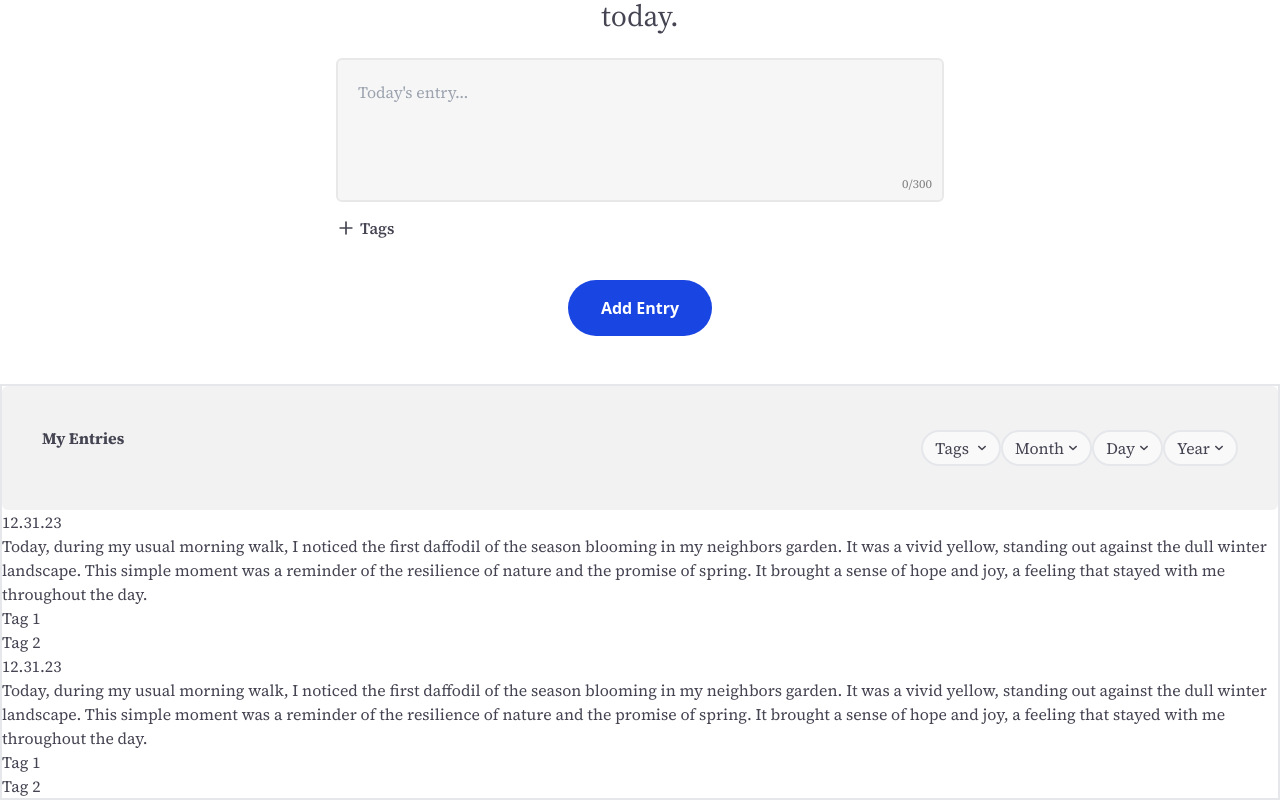
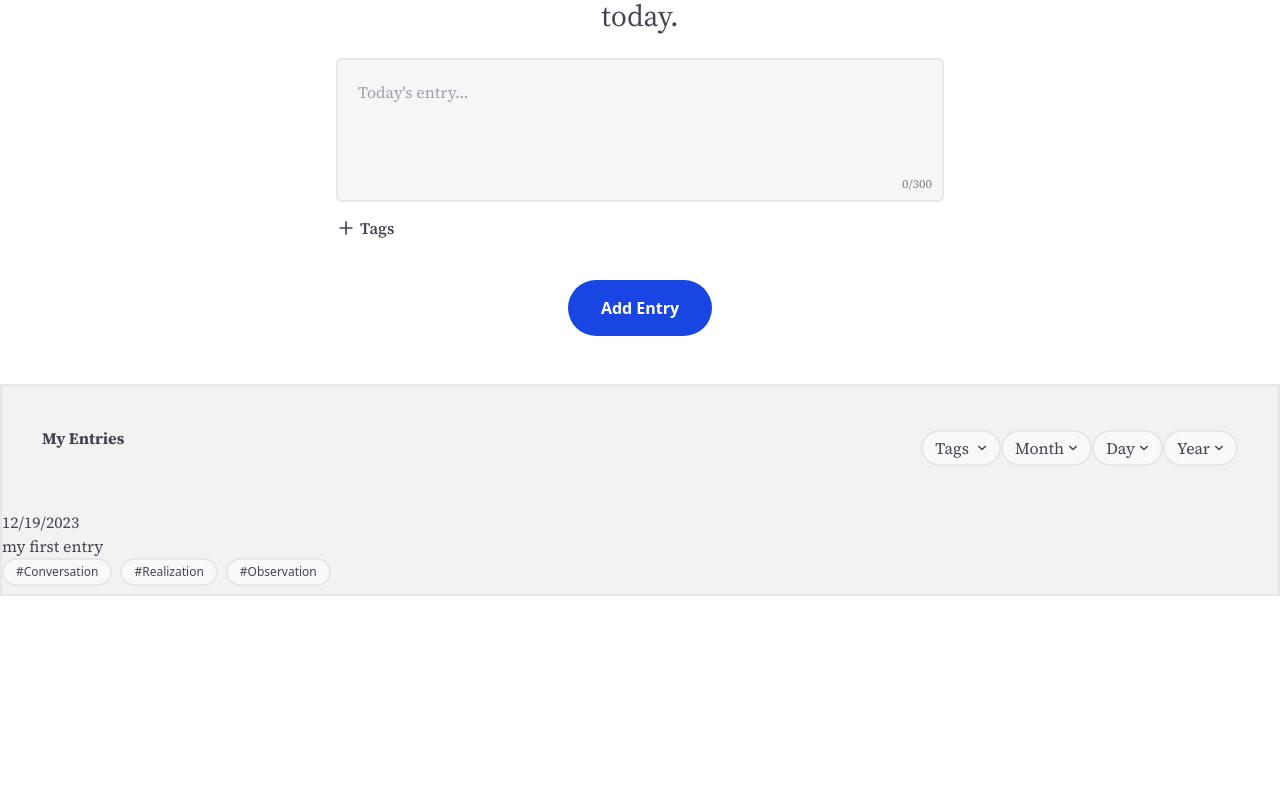
Before and after one commit to iris-jeong/memento-app, a Next.js app in the folder client/: page /home in a window 1280 px wide. Shown: the part 270-1070 px from the top of the page. After the commit the page ends 866 px from the top, so only its background shows below. Built offline with nearby package versions, Linux system fonts and the light colour scheme.

Commit message:
Create filters for entries section

```diff
--- a/client/src/components/DailyEntries.tsx
+++ b/client/src/components/DailyEntries.tsx
@@ -1,13 +1,17 @@
 'use client';
-import DownArrow from '../../public/down.svg';
-import Image from 'next/image';
-import { useRef } from 'react';
-
-import useClickOutside from '@/hooks/useClickOutside';
-import { useFilter } from '@/hooks/useFilter';
+import { useState, useRef } from 'react';
 import Filters from './Filters';
+import Entry from './Entry';
+import useFilter from '@/hooks/useFilter';
+import useMultipleClickOutside from '@/hooks/useMultipleClickOutside';
 import { TagType } from './TagMenu';
 import { MonthType } from './monthMenu';
+
+type EntryType = {
+	date: Date;
+	text: string;
+	tags: TagType[];
+};
 
 export default function DailyEntries() {
 	const tagListRef = useRef<HTMLDivElement>(null);
@@ -20,45 +24,43 @@ export default function DailyEntries() {
 	const daysFilter = useFilter<number>([]);
 	const yearsFilter = useFilter<number>([]);
 
-	// const tags = [
-	// 	'Event',
-	// 	'Conversation',
-	// 	'Feeling',
-	// 	'Realization',
-	// 	'Observation',
-	// ];
-	// const months = [
-	// 	'Jan',
-	// 	'Feb',
-	// 	'Mar',
-	// 	'Apr',
-	// 	'May',
-	// 	'Jun',
-	// 	'Jul',
-	// 	'Aug',
-	// 	'Sep',
-	// 	'Oct',
-	// 	'Nov',
-	// 	'Dec',
-	// ];
-	// const years = ['2022', '2023', '2024'];
+	const clickOutsideConfigs = [
+		{ ref: tagListRef, handler: () => tagsFilter.closeFilter() },
+		{ ref: monthListRef, handler: () => monthsFilter.closeFilter() },
+		{ ref: dayListRef, handler: () => daysFilter.closeFilter() },
+		{ ref: yearListRef, handler: () => yearsFilter.closeFilter() },
+	];
+	const [selectedTags, setSelectedTags] = useState<TagType[]>([]);
+	const [selectedMonths, setSelectedMonths] = useState<MonthType[]>([]);
+	const [selectedDays, setSelectedDays] = useState<number[]>([]);
+	const [selectedYears, setSelectedYears] = useState<number[]>([]);
 
-	useClickOutside(tagListRef, () => {
-		tagsFilter.closeFilter();
-	});
-	useClickOutside(monthListRef, () => {
-		monthsFilter.closeFilter();
-	});
-	useClickOutside(dayListRef, () => {
-		daysFilter.closeFilter();
-	});
-	useClickOutside(yearListRef, () => {
-		yearsFilter.closeFilter();
-	});
+	useMultipleClickOutside(clickOutsideConfigs);
+
+	const removeTag = (tag: TagType): void => {
+		setSelectedTags((prevTags) => prevTags.filter((t) => t !== tag));
+	};
+	const removeMonth = (month: MonthType): void => {
+		setSelectedMonths((prevMonths) => prevMonths.filter((m) => m !== month));
+	};
+	const removeDay = (day: number): void => {
+		setSelectedDays((prevDays) => prevDays.filter((d) => d !== day));
+	};
+	const removeYear = (year: number): void => {
+		setSelectedYears((prevYears) => prevYears.filter((y) => y !== year));
+	};
+
+	const entries: EntryType[] = [
+		{
+			date: new Date(),
+			text: 'my first entry',
+			tags: ['Conversation', 'Realization', 'Observation'],
+		},
+	];
 
 	return (
-		<section className="daily-entries border-solid border-2 w-full mx-0">
-			<div className="bg-[#F2F2F2] rounded-md xs:p-8">
+		<section className="daily-entries bg-[#F2F2F2] border-solid border-2 w-full mx-0">
+			<div className="rounded-md xs:p-8">
 				<div className="flex flex-wrap xs:justify-between p-2">
 					<h1 className="font-bold">My Entries</h1>
 
@@ -74,258 +76,17 @@ export default function DailyEntries() {
 					/>
 				</div>
 			</div>
+
 			<div className="entries">
-				<div className="entry">
-					<p>12.31.23</p>
-					<p>
-						Today, during my usual morning walk, I noticed the first daffodil of
-						the season blooming in my neighbors garden. It was a vivid yellow,
-						standing out against the dull winter landscape. This simple moment
-						was a reminder of the resilience of nature and the promise of
-						spring. It brought a sense of hope and joy, a feeling that stayed
-						with me throughout the day.
-					</p>
-					<div>
-						<div>Tag 1</div>
-						<div>Tag 2</div>
-					</div>
-				</div>
-				<div className="entry">
-					<p>12.31.23</p>
-					<p>
-						Today, during my usual morning walk, I noticed the first daffodil of
-						the season blooming in my neighbors garden. It was a vivid yellow,
-						standing out against the dull winter landscape. This simple moment
-						was a reminder of the resilience of nature and the promise of
-						spring. It brought a sense of hope and joy, a feeling that stayed
-						with me throughout the day.
-					</p>
-					<div>
-						<div>Tag 1</div>
-						<div>Tag 2</div>
-					</div>
-				</div>
+				{entries.map((entry, index) => (
+					<Entry
+						key={index}
+						date={entry.date}
+						text={entry.text}
+						tags={entry.tags}
+					/>
+				))}
 			</div>
 		</section>
 	);
 }
-
-// 'use client';
-// import DownArrow from '../../public/down.svg';
-// import Image from 'next/image';
-// import { useState, useRef } from 'react';
-// import TagMenu from './TagMenu';
-// import MonthMenu from './monthMenu';
-// import useClickOutside from '@/hooks/useClickOutside';
-// import DayMenu from './DayMenu';
-// import YearMenu from './YearMenu';
-
-// type TagType =
-// 	| 'Event'
-// 	| 'Conversation'
-// 	| 'Feeling'
-// 	| 'Realization'
-// 	| 'Observation';
-
-// type MonthType =
-// 	| 'January'
-// 	| 'February'
-// 	| 'March'
-// 	| 'April'
-// 	| 'May'
-// 	| 'June'
-// 	| 'July'
-// 	| 'August'
-// 	| 'September'
-// 	| 'October'
-// 	| 'November'
-// 	| 'December';
-// export default function DailyEntries() {
-// 	const [isTagsOpen, setIsTagsOpen] = useState<boolean>(false);
-// 	const [isMonthsOpen, setIsMonthsOpen] = useState<boolean>(false);
-// 	const [isDaysOpen, setIsDaysOpen] = useState<boolean>(false);
-// 	const [isYearsOpen, setIsYearsOpen] = useState<boolean>(false);
-// 	const tagListRef = useRef<HTMLDivElement>(null);
-// 	const monthListRef = useRef<HTMLDivElement>(null);
-// 	const dayListRef = useRef<HTMLDivElement>(null);
-// 	const yearListRef = useRef<HTMLDivElement>(null);
-// 	const [selectedTags, setSelectedTags] = useState<TagType[]>([]);
-// 	const [selectedMonths, setSelectedMonths] = useState<MonthType[]>([]);
-// 	const [selectedDays, setSelectedDays] = useState<number[]>([]);
-// 	const [selectedYears, setSelectedYears] = useState<number[]>([]);
-
-// 	const tags = [
-// 		'Event',
-// 		'Conversation',
-// 		'Feeling',
-// 		'Realization',
-// 		'Observation',
-// 	];
-// 	const months = [
-// 		'Jan',
-// 		'Feb',
-// 		'Mar',
-// 		'Apr',
-// 		'May',
-// 		'Jun',
-// 		'Jul',
-// 		'Aug',
-// 		'Sep',
-// 		'Oct',
-// 		'Nov',
-// 		'Dec',
-// 	];
-// 	const years = ['2022', '2023', '2024'];
-
-// 	const toggleTags = (): void => {
-// 		setIsTagsOpen((prevIsTagsOpen) => !prevIsTagsOpen);
-// 	};
-// 	const toggleMonths = (): void => {
-// 		setIsMonthsOpen((prevIsMonthsOpen) => !prevIsMonthsOpen);
-// 	};
-// 	const toggleDays = (): void => {
-// 		setIsDaysOpen((prevIsDaysOpen) => !prevIsDaysOpen);
-// 	};
-// 	const toggleYears = (): void => {
-// 		setIsYearsOpen((prevIsYearsOpen) => !prevIsYearsOpen);
-// 	};
-
-// 	useClickOutside(tagListRef, () => {
-// 		setIsTagsOpen(false);
-// 	});
-// 	useClickOutside(monthListRef, () => {
-// 		setIsMonthsOpen(false);
-// 	});
-// 	useClickOutside(dayListRef, () => {
-// 		setIsDaysOpen(false);
-// 	});
-// 	useClickOutside(yearListRef, () => {
-// 		setIsYearsOpen(false);
-// 	});
-
-// 	return (
-// 		<section className="daily-entries border-solid border-2 w-full mx-0">
-// 			<div className="bg-[#F2F2F2] rounded-md xs:p-8">
-// 				<div className="flex flex-wrap xs:justify-between p-2">
-// 					<h1 className="font-bold">My Entries</h1>
-
-// 					<div className="filters flex my-1">
-// 						<div className="relative">
-// 							<div className="border-solid border-2 rounded-full bg-[#F9F9F9] pl-3 pr-2 py-1">
-// 								<button
-// 									type="button"
-// 									className="flex items-center"
-// 									onClick={toggleTags}
-// 								>
-// 									<span className="mr-1">Tags</span>
-// 									<Image src={DownArrow} alt="Down arrow icon" width={18} />
-// 								</button>
-
-// 								{isTagsOpen && (
-// 									<TagMenu
-// 										ref={tagListRef}
-// 										selectedTags={selectedTags}
-// 										setSelectedTags={setSelectedTags}
-// 										position="top-10 left-0"
-// 									/>
-// 								)}
-// 							</div>
-// 						</div>
-
-// 						<div className="relative">
-// 							<div className="border-solid border-2 rounded-full bg-[#F9F9F9] pl-3 pr-2 py-1">
-// 								<button
-// 									type="button"
-// 									className="flex items-center"
-// 									onClick={toggleMonths}
-// 								>
-// 									<span>Month</span>
-// 									<Image src={DownArrow} alt="Down arrow icon" width={18} />
-// 								</button>
-// 								{isMonthsOpen && (
-// 									<MonthMenu
-// 										ref={monthListRef}
-// 										selectedMonths={selectedMonths}
-// 										setSelectedMonths={setSelectedMonths}
-// 									/>
-// 								)}
-// 							</div>
-// 						</div>
-
-// 						<div className="relative">
-// 							<div className="border-solid border-2 rounded-full bg-[#F9F9F9] pl-3 pr-2 py-1">
-// 								<button
-// 									type="button"
-// 									className="flex items-center"
-// 									onClick={toggleDays}
-// 								>
-// 									<span>Day</span>
-// 									<Image src={DownArrow} alt="Down arrow icon" width={18} />
-// 								</button>
-// 								{isDaysOpen && (
-// 									<DayMenu
-// 										ref={dayListRef}
-// 										selectedDays={selectedDays}
-// 										setSelectedDays={setSelectedDays}
-// 									/>
-// 								)}
-// 							</div>
-// 						</div>
-
-// 						<div className="relative">
-// 							<div className="border-solid border-2 rounded-full bg-[#F9F9F9] pl-3 pr-2 py-1">
-// 								<button
-// 									type="button"
-// 									className="flex items-center"
-// 									onClick={toggleYears}
-// 								>
-// 									<span>Year</span>
-// 									<Image src={DownArrow} alt="Down arrow icon" width={18} />
-// 								</button>
-// 								{isYearsOpen && (
-// 									<YearMenu
-// 										ref={yearListRef}
-// 										selectedYears={selectedYears}
-// 										setSelectedYears={setSelectedYears}
-// 									/>
-// 								)}
-// 							</div>
-// 						</div>
-// 					</div>
-// 				</div>
-// 			</div>
-// 			<div className="entries">
-// 				<div className="entry">
-// 					<p>12.31.23</p>
-// 					<p>
-// 						Today, during my usual morning walk, I noticed the first daffodil of
-// 						the season blooming in my neighbors garden. It was a vivid yellow,
-// 						standing out against the dull winter landscape. This simple moment
-// 						was a reminder of the resilience of nature and the promise of
-// 						spring. It brought a sense of hope and joy, a feeling that stayed
-// 						with me throughout the day.
-// 					</p>
-// 					<div>
-// 						<div>Tag 1</div>
-// 						<div>Tag 2</div>
-// 					</div>
-// 				</div>
-// 				<div className="entry">
-// 					<p>12.31.23</p>
-// 					<p>
-// 						Today, during my usual morning walk, I noticed the first daffodil of
-// 						the season blooming in my neighbors garden. It was a vivid yellow,
-// 						standing out against the dull winter landscape. This simple moment
-// 						was a reminder of the resilience of nature and the promise of
-// 						spring. It brought a sense of hope and joy, a feeling that stayed
-// 						with me throughout the day.
-// 					</p>
-// 					<div>
-// 						<div>Tag 1</div>
-// 						<div>Tag 2</div>
-// 					</div>
-// 				</div>
-// 			</div>
-// 		</section>
-// 	);
-// }
--- /dev/null
+++ b/client/src/components/Entry.tsx
@@ -0,0 +1,23 @@
+import Tag, { TagType } from './Tag';
+
+interface EntryProps {
+	date: Date;
+	text: string;
+	tags: TagType[];
+}
+
+export default function Entry({ date, text, tags }: EntryProps) {
+	const formattedDate = date.toLocaleDateString();
+
+	return (
+		<div className="">
+			<p>{formattedDate}</p>
+			<p>{text}</p>
+			<div className="flex">
+				{tags.map((tag) => (
+					<Tag key={tag} tag={tag} />
+				))}
+			</div>
+		</div>
+	);
+}
--- a/client/src/components/Tag.tsx
+++ b/client/src/components/Tag.tsx
@@ -1,19 +1,27 @@
 import Image from 'next/image';
 import CloseIcon from '../../public/close.svg';
 
-type Tag = 'Event' | 'Conversation' | 'Feeling' | 'Realization' | 'Observation';
+export type TagType =
+	| 'Event'
+	| 'Conversation'
+	| 'Feeling'
+	| 'Realization'
+	| 'Observation';
+
 type TagProps = {
-	tag: Tag;
-	removeTag: (tag: Tag) => void;
+	tag: TagType;
+	removeTag?: (tag: TagType) => void;
 };
 
 export default function Tag({ tag, removeTag }: TagProps) {
 	return (
-		<li className="flex items-center border-solid border-2 bg-[#F9F9F9] rounded-full px-3 py-1 text-xs mr-2 mb-2 font-sans">
+		<li className="w-fit flex items-center border-solid border-2 bg-[#F9F9F9] rounded-full px-3 py-1 text-xs mr-2 mb-2 font-sans">
 			<p>#{tag}</p>
-			<button type="button" onClick={() => removeTag(tag)}>
-				<Image src={CloseIcon} alt="Close icon" width={14} className="ml-2" />
-			</button>
+			{removeTag && (
+				<button type="button" onClick={() => removeTag(tag)}>
+					<Image src={CloseIcon} alt="Close icon" width={14} className="ml-2" />
+				</button>
+			)}
 		</li>
 	);
 }
--- a/client/src/hooks/useFilter.tsx
+++ b/client/src/hooks/useFilter.tsx
@@ -1,6 +1,6 @@
 import { useState } from 'react';
 
-export function useFilter<T>(initialState: T[]) {
+export default function useFilter<T>(initialState: T[]) {
 	const [isOpen, setIsOpen] = useState<boolean>(false);
 	const [selectedFilters, setSelectedFilters] = useState<T[]>(initialState);
 
@@ -24,6 +24,7 @@ export function useFilter<T>(initialState: T[]) {
 		isOpen,
 		toggleFilter,
 		selectedFilters,
+		setSelectedFilters,
 		handleFilterChange,
 		closeFilter,
 	};
--- /dev/null
+++ b/client/src/hooks/useMultipleClickOutside.tsx
@@ -0,0 +1,31 @@
+import { RefObject, useEffect } from 'react';
+
+type ClickOutsideHandler = () => void;
+
+interface ClickOutsideConfig {
+	ref: RefObject<HTMLElement>;
+	handler: ClickOutsideHandler;
+}
+
+const useMultipleClickOutside = (configs: ClickOutsideConfig[]): void => {
+	useEffect(() => {
+		const listener = (event: MouseEvent | TouchEvent) => {
+			configs.forEach(({ ref, handler }) => {
+				if (!ref.current || ref.current.contains(event.target as Node)) {
+					return;
+				}
+				handler();
+			});
+		};
+
+		document.addEventListener('mousedown', listener);
+		document.addEventListener('touchstart', listener);
+
+		return () => {
+			document.removeEventListener('mousedown', listener);
+			document.removeEventListener('touchstart', listener);
+		};
+	}, [configs]);
+};
+
+export default useMultipleClickOutside;
```
